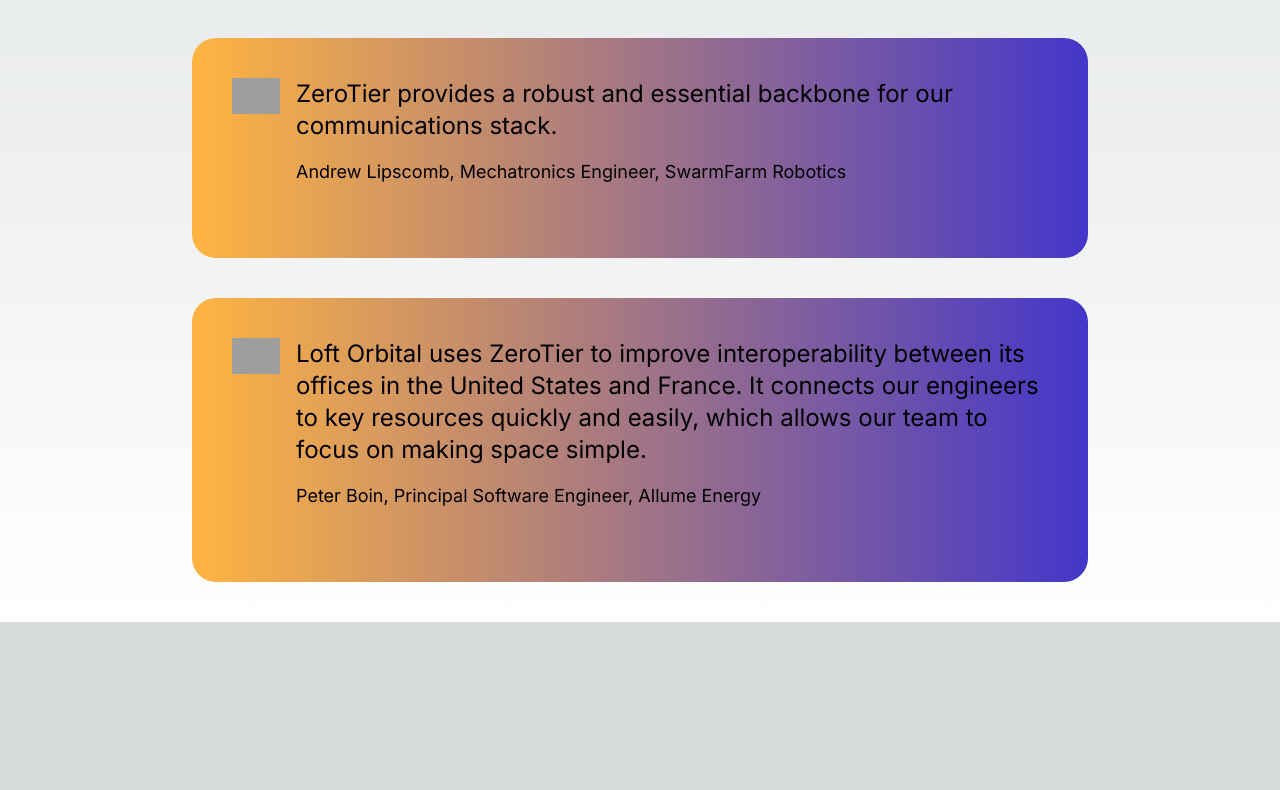
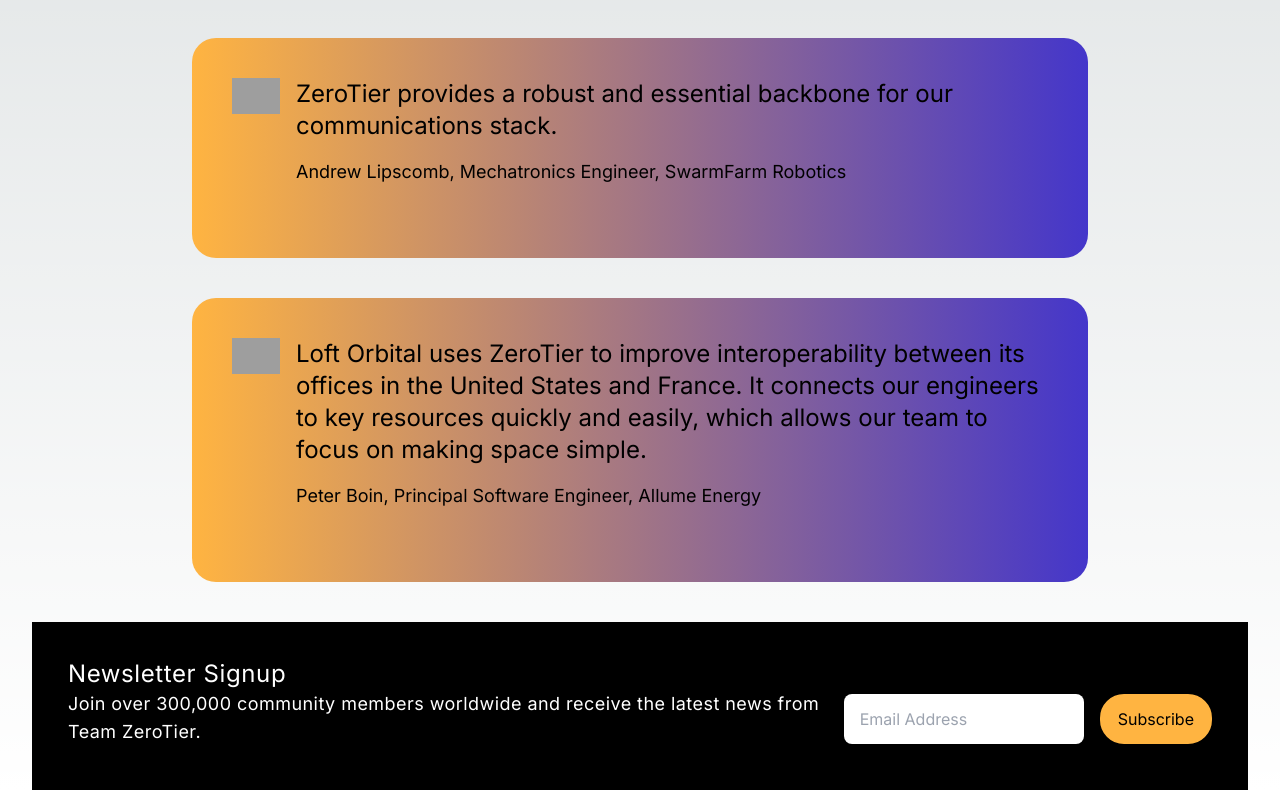
Before and after one commit to bonzark/zerotier, a Next.js app: page / in a window 1280 px wide. Shown: the part 514-1304 px from the top of the page. Before the commit the page ends 1136 px from the top, so only its background shows below. Built offline with nearby package versions, Linux system fonts and the light colour scheme; grey boxes are pictures that could not be loaded.

Commit message:
newsletter

```diff
--- a/src/app/page.js
+++ b/src/app/page.js
@@ -1,4 +1,4 @@
-import { SectionTitle } from "@/web/components";
+import { NewsLetter, SectionTitle } from "@/web/components";
 import { Testimonial } from "@/web/sections";
 import Image from "next/image";
 
@@ -7,6 +7,7 @@
     <>
       <SectionTitle>Home Page</SectionTitle>
       <Testimonial />
+      <NewsLetter />
     </>
   );
 }
--- /dev/null
+++ b/src/web/components/NewsLetter/index.jsx
@@ -0,0 +1,31 @@
+export const NewsLetter = () => {
+    return (
+      <>
+        <div className="max-w-[1216px] mx-auto bg-[#000]">
+          <div className="flex flex-col sm:flex-row gap-4 p-9 rounded-3xl">
+            <div className="text-left text-[#fff]">
+              <div className="mb-0 text-2xl tracking-wide">Newsletter Signup</div>
+              <div className="mb-2 text-lg tracking-wide">
+                Join over 300,000 community members worldwide and receive the
+                latest news from Team ZeroTier.
+              </div>
+            </div>
+            <div className="sm:w-[380px]">
+              <form>
+                <div className="flex sm:flex-row float-right pt-0 sm:pt-9 gap-4 mb-0">
+                  <input
+                    type="email"
+                    placeholder="Email Address"
+                    className="h-[50px] w-60 p-4 rounded-lg"
+                  />
+                  <button className="bg-[#FFB441] text-[#000] rounded-3xl px-4 py-2 border-[#FFB441] border-2 border-solid">
+                    Subscribe
+                  </button>
+                </div>
+              </form>
+            </div>
+          </div>
+        </div>
+      </>
+    );
+  };
--- a/src/web/components/index.js
+++ b/src/web/components/index.js
@@ -1,3 +1,4 @@
 export { Button } from "./Button";
 export { SectionTitle } from "./SectionTitle";
 export { TestimonialCard } from "./TestimonialCard";
+export { NewsLetter } from "./NewsLetter";
```
